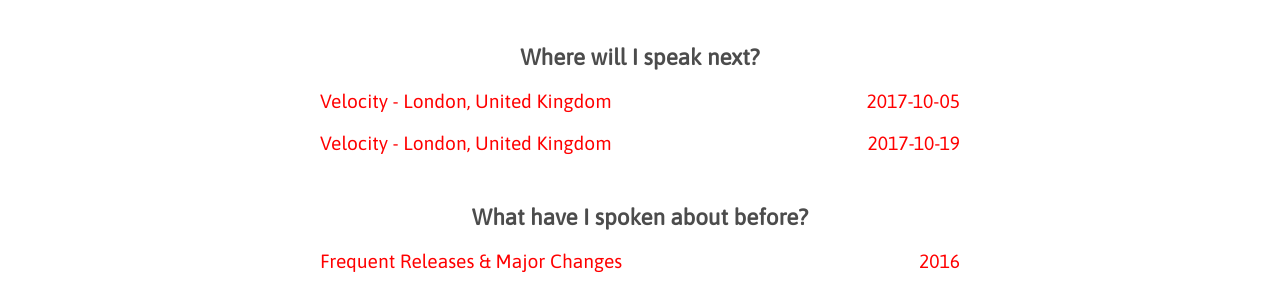
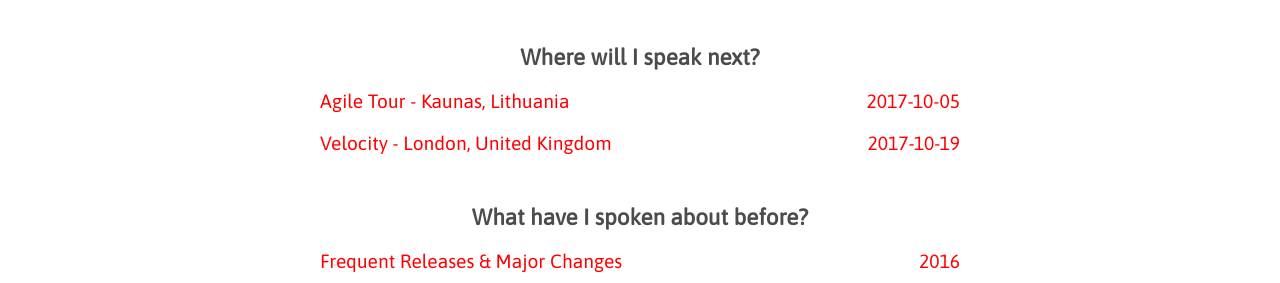
Before and after one commit to mmozuras/mmozuras.github.com, a Jekyll site: the page built from talks.html, in a window 1280 px wide. Shown: the part 402-685 px from the top of the page. Built offline with Jekyll 4.4.1, drawn with Linux system fonts in a browser that asks for light colours; comment, search, counter and statistics services are not loaded.

Commit message:
Fix location for 2017-10-05 talk

```diff
--- a/talks.html
+++ b/talks.html
@@ -7,7 +7,7 @@
   <h1>Where will I speak next?</h1>
   <article class="talk">
     <a href="http://2017.agileturas.lt/kaunas/">
-      <span>Velocity - London, United Kingdom</span>
+      <span>Agile Tour - Kaunas, Lithuania</span>
       <span class="year">2017-10-05</span>
     </a>
   </article>
```
